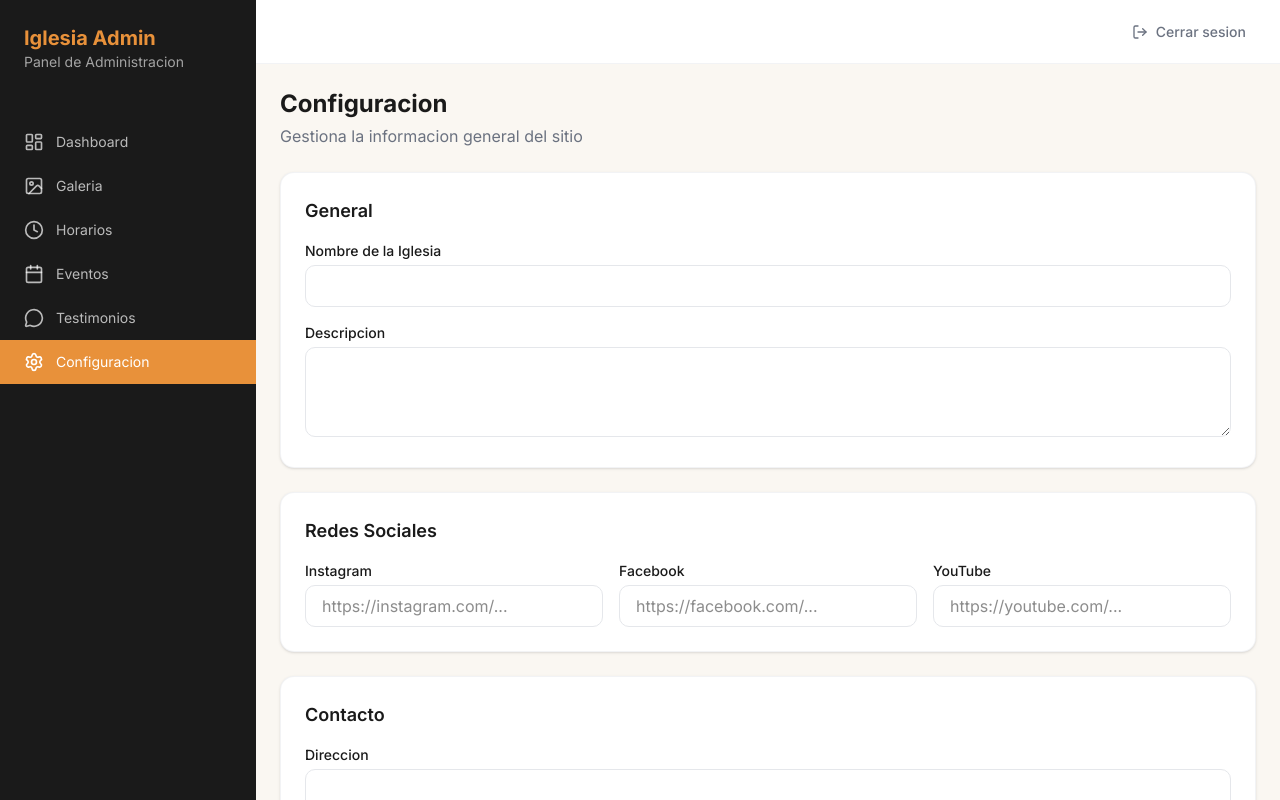
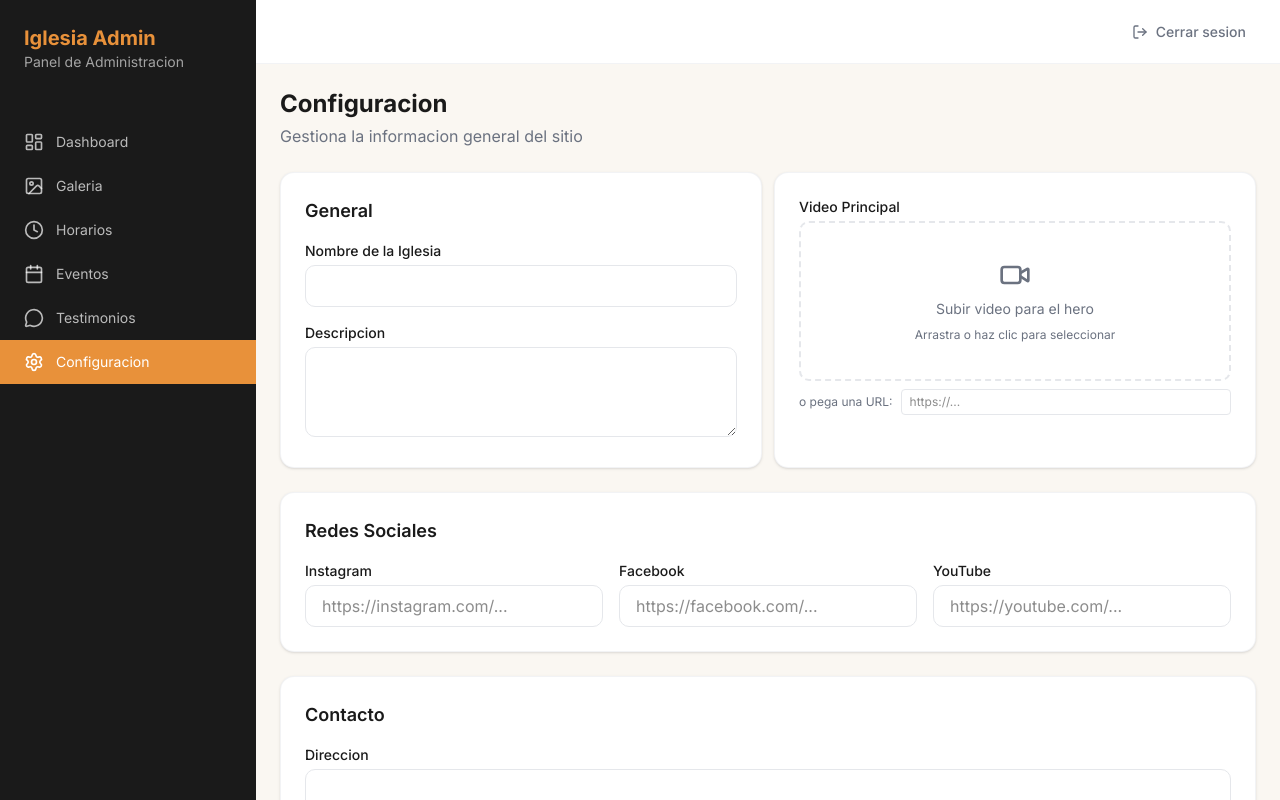
Before and after one commit to Jabbcode/iglesia_terres_d_lebre, a Next.js app: page /admin/configuracion in a window 1280 px wide. Shown: the top 800 px of the page. Built offline with nearby package versions, Linux system fonts and the light colour scheme; no server answers; the database is empty; a web font is replaced by a local one.

Commit message:
feat: agregando funcionalidad de video al hero + administrable

```diff
--- a/src/app/(admin)/admin/configuracion/page.tsx
+++ b/src/app/(admin)/admin/configuracion/page.tsx
@@ -6,6 +6,7 @@ import { zodResolver } from "@hookform/resolvers/zod"
 import { z } from "zod"
 import { Save } from "lucide-react"
 import { Button } from "@/components/ui/button"
+import { VideoUpload } from "@/components/admin/video-uplodad"
 
 const configSchema = z.object({
   nombreIglesia: z.string().min(1, "Nombre requerido"),
@@ -19,6 +20,7 @@ const configSchema = z.object({
   horarioAtencion: z.string(),
   googleMapsUrl: z.string().url("URL invalida").or(z.literal("")),
   googleMapsEmbed: z.string(),
+  videoHero: z.string().min(1, "Video requerido"),
 })
 
 type ConfigForm = z.infer<typeof configSchema>
@@ -34,10 +36,26 @@ export default function ConfiguracionPage() {
   const {
     register,
     handleSubmit,
+    watch,
+    setValue,
     reset,
     formState: { errors },
   } = useForm<ConfigForm>({
     resolver: zodResolver(configSchema),
+    defaultValues: {
+      nombreIglesia: "",
+      descripcion: "",
+      instagram: "",
+      facebook: "",
+      youtube: "",
+      direccion: "",
+      telefono: "",
+      email: "",
+      horarioAtencion: "",
+      googleMapsUrl: "",
+      googleMapsEmbed: "",
+      videoHero: "",
+    },
   })
 
   useEffect(() => {
@@ -47,6 +65,7 @@ export default function ConfiguracionPage() {
         reset({
           nombreIglesia: data.nombreIglesia || "",
           descripcion: data.descripcion || "",
+          videoHero: data.videoHero || "",
           instagram: data.instagram || "",
           facebook: data.facebook || "",
           youtube: data.youtube || "",
@@ -62,6 +81,7 @@ export default function ConfiguracionPage() {
   }, [reset])
 
   const onSubmit = async (data: ConfigForm) => {
+    console.log(data)
     setSaving(true)
     setMessage(null)
 
@@ -115,6 +135,7 @@ export default function ConfiguracionPage() {
           </div>
         )}
 
+        <div className="grid grid-cols-2 gap-3">
           {/* General */}
           <div className="border-border/50 rounded-xl border bg-white p-6 shadow-sm">
             <h2 className="text-foreground mb-4 text-lg font-semibold">
@@ -144,6 +165,29 @@ export default function ConfiguracionPage() {
                   rows={3}
                   className="border-border focus:border-amber w-full rounded-lg border bg-white px-4 py-2 focus:outline-none"
                 />
+              </div>
+            </div>
+          </div>
+
+          {/* Imagen Principal */}
+          <div className="border-border/50 rounded-xl border bg-white p-6 shadow-sm">
+            <div className="space-y-4">
+              <div>
+                <label className="text-foreground mb-1 block text-sm font-medium">
+                  Video Principal
+                </label>
+                <VideoUpload
+                  value={watch("videoHero")}
+                  onChange={(url) => setValue("videoHero", url)}
+                  folder="site_setting"
+                  placeholder="Subir video para el hero"
+                />
+                {errors.videoHero && (
+                  <p className="mt-1 text-sm text-red-500">
+                    {errors.videoHero.message}
+                  </p>
+                )}
+              </div>
             </div>
           </div>
         </div>
--- a/src/app/api/admin/config/route.ts
+++ b/src/app/api/admin/config/route.ts
@@ -31,6 +31,7 @@ const configSchema = z.object({
   // Non-nullable fields (have defaults in Prisma)
   nombreIglesia: z.string().min(1).optional(),
   descripcion: z.string().optional(),
+  videoHero: z.string().min(1, "Video requerido").optional(),
   // Nullable fields
   instagram: optionalUrl,
   facebook: optionalUrl,
--- a/src/app/api/public/config/route.ts
+++ b/src/app/api/public/config/route.ts
@@ -8,6 +8,7 @@ export async function GET() {
       select: {
         nombreIglesia: true,
         descripcion: true,
+        videoHero: true,
         instagram: true,
         facebook: true,
         youtube: true,
--- /dev/null
+++ b/src/components/admin/video-uplodad.tsx
@@ -0,0 +1,170 @@
+"use client"
+
+import { useState, useRef } from "react"
+import { X, Loader2, Video } from "lucide-react"
+import { Button } from "@/components/ui/button"
+import { uploadVideo } from "@/lib/supabase"
+import { cn } from "@/lib/utils"
+
+interface VideoUploadProps {
+  value: string
+  onChange: (url: string) => void
+  folder: string
+  placeholder?: string
+}
+
+export function VideoUpload({
+  value,
+  onChange,
+  folder,
+  placeholder = "Subir video",
+}: VideoUploadProps) {
+  const [uploading, setUploading] = useState(false)
+  const [error, setError] = useState<string | null>(null)
+  const [isDragging, setIsDragging] = useState(false)
+  const inputRef = useRef<HTMLInputElement>(null)
+
+  const processFile = async (file: File) => {
+    if (!file.type.startsWith("video/")) {
+      setError("Solo se permiten archivos de video")
+      return
+    }
+
+    // 50MB max recomendado
+    if (file.size > 50 * 1024 * 1024) {
+      setError("El video no puede superar 50MB")
+      return
+    }
+
+    setError(null)
+    setUploading(true)
+
+    try {
+      const url = await uploadVideo(file, folder)
+      if (url) {
+        onChange(url)
+      } else {
+        setError("Error al subir el video")
+      }
+    } catch {
+      setError("Error al subir el video")
+    } finally {
+      setUploading(false)
+      if (inputRef.current) {
+        inputRef.current.value = ""
+      }
+    }
+  }
+
+  const handleFileChange = async (e: React.ChangeEvent<HTMLInputElement>) => {
+    const file = e.target.files?.[0]
+    if (!file) return
+    await processFile(file)
+  }
+
+  const handleDrop = async (e: React.DragEvent<HTMLButtonElement>) => {
+    e.preventDefault()
+    e.stopPropagation()
+    setIsDragging(false)
+
+    const file = e.dataTransfer.files?.[0]
+    if (!file) return
+    await processFile(file)
+  }
+
+  const handleRemove = () => {
+    onChange("")
+  }
+
+  return (
+    <div className="space-y-2">
+      <input
+        ref={inputRef}
+        type="file"
+        accept="video/*"
+        onChange={handleFileChange}
+        className="hidden"
+        disabled={uploading}
+      />
+
+      {value ? (
+        <div className="relative">
+          <video
+            src={value}
+            controls
+            className="h-40 w-full rounded-lg border object-cover"
+          />
+
+          <Button
+            type="button"
+            variant="destructive"
+            size="icon"
+            className="absolute -top-2 -right-2 size-7"
+            onClick={handleRemove}
+          >
+            <X className="size-4" />
+          </Button>
+        </div>
+      ) : (
+        <button
+          type="button"
+          onClick={() => inputRef.current?.click()}
+          onDragOver={(e) => e.preventDefault()}
+          onDragEnter={(e) => {
+            e.preventDefault()
+            setIsDragging(true)
+          }}
+          onDragLeave={(e) => {
+            e.preventDefault()
+            setIsDragging(false)
+          }}
+          onDrop={handleDrop}
+          disabled={uploading}
+          className={cn(
+            "flex h-40 w-full flex-col items-center justify-center gap-2 rounded-lg border-2 border-dashed bg-white transition-colors",
+            isDragging
+              ? "border-amber bg-amber/5"
+              : "border-border hover:border-amber hover:bg-gray-50"
+          )}
+        >
+          {uploading ? (
+            <>
+              <Loader2 className="text-amber size-8 animate-spin" />
+              <span className="text-muted-foreground text-sm">Subiendo...</span>
+            </>
+          ) : isDragging ? (
+            <>
+              <Video className="text-amber size-8" />
+              <span className="text-amber text-sm font-medium">
+                Suelta el video aqui
+              </span>
+            </>
+          ) : (
+            <>
+              <Video className="text-muted-foreground size-8" />
+              <span className="text-muted-foreground text-sm">
+                {placeholder}
+              </span>
+              <span className="text-muted-foreground text-xs">
+                Arrastra o haz clic para seleccionar
+              </span>
+            </>
+          )}
+        </button>
+      )}
+
+      {error && <p className="text-sm text-red-500">{error}</p>}
+
+      <div className="flex items-center gap-2">
+        <span className="text-muted-foreground text-xs">o pega una URL:</span>
+        <input
+          type="text"
+          value={value}
+          onChange={(e) => onChange(e.target.value)}
+          placeholder="https://..."
+          className="border-border focus:border-amber flex-1 rounded border bg-white px-2 py-1 text-xs focus:outline-none"
+        />
+      </div>
+    </div>
+  )
+}
--- a/src/components/sections/hero.tsx
+++ b/src/components/sections/hero.tsx
@@ -3,9 +3,28 @@
 import Link from "next/link"
 import { Button } from "@/components/ui/button"
 import { motion, useReducedMotion, Variants } from "framer-motion"
+import { useConfigStore } from "@/stores/config-store"
+import { useEffect, useState, useRef } from "react"
 
 export function Hero() {
   const shouldReduceMotion = useReducedMotion()
+  const { config, fetchConfig } = useConfigStore()
+  const [videoLoaded, setVideoLoaded] = useState(false)
+  const videoRef = useRef<HTMLVideoElement>(null)
+
+  useEffect(() => {
+    fetchConfig()
+  }, [fetchConfig])
+
+  useEffect(() => {
+    const videoEl = videoRef.current
+    if (!videoEl) return
+
+    const handler = () => setVideoLoaded(true)
+    videoEl.addEventListener("canplaythrough", handler)
+
+    return () => videoEl.removeEventListener("canplaythrough", handler)
+  }, [config?.videoHero])
 
   const containerVariants: Variants = {
     hidden: { opacity: 0 },
@@ -29,17 +48,41 @@ export function Hero() {
   return (
     <section
       aria-labelledby="hero-heading"
-      className="relative flex min-h-[90vh] items-center justify-center overflow-hidden"
+      className="relative flex min-h-[90vh] items-center justify-center overflow-hidden bg-black"
     >
-      {/* Background image */}
-      <figure
-        className="absolute inset-0 bg-cover bg-center"
-        style={{
-          backgroundImage: "url('/hero/hero_bg.png')",
-        }}
-        role="img"
-        aria-label="Comunidad reunida en adoración"
-      />
+      {/* Background video */}
+      {config?.videoHero && (
+        <video
+          ref={videoRef}
+          key={config.videoHero}
+          autoPlay
+          loop
+          muted
+          playsInline
+          className={`absolute inset-0 h-full w-full object-cover transition-opacity duration-700 ${
+            videoLoaded ? "opacity-100" : "opacity-0"
+          }`}
+          aria-label="Video de fondo de la comunidad"
+          preload="auto"
+          crossOrigin="anonymous"
+        >
+          <source src={config.videoHero} type="video/mp4" />
+        </video>
+      )}
+
+      {/* Fallback / placeholder mientras carga */}
+      <div
+        className={`absolute inset-0 h-full w-full bg-black object-cover transition-opacity duration-700 ${
+          videoLoaded ? "opacity-0" : "opacity-100"
+        }`}
+      >
+        <img
+          src="/hero/hero_bg.png"
+          alt="Comunidad reunida en adoración"
+          className="h-full w-full object-cover"
+        />
+      </div>
+
       {/* Dark overlay */}
       <div className="absolute inset-0 bg-black/60" aria-hidden="true" />
 
--- a/src/lib/supabase.ts
+++ b/src/lib/supabase.ts
@@ -37,11 +37,8 @@ export async function uploadImage(
 }
 
 export async function deleteImage(url: string): Promise<boolean> {
-  // Use admin client for deletions (requires service role key)
   const client = supabaseAdmin || supabase
 
-  // Extract path from URL
-  // URL format: https://xxx.supabase.co/storage/v1/object/public/images/galeria/filename.jpg
   const match = url.match(/\/storage\/v1\/object\/public\/images\/(.+)$/)
   const path = match ? match[1] : null
 
@@ -62,3 +59,22 @@ export async function deleteImage(url: string): Promise<boolean> {
   console.log("Delete result:", data)
   return true
 }
+
+export async function uploadVideo(file: File, folder: string) {
+  const fileName = `${Date.now()}-${file.name}`
+
+  const { error } = await supabase.storage
+    .from("videos")
+    .upload(`${folder}/${fileName}`, file)
+
+  if (error) {
+    console.error(error)
+    return null
+  }
+
+  const { data } = supabase.storage
+    .from("videos")
+    .getPublicUrl(`${folder}/${fileName}`)
+
+  return data.publicUrl
+}
--- a/src/stores/config-store.ts
+++ b/src/stores/config-store.ts
@@ -3,6 +3,7 @@ import { create } from "zustand"
 interface ConfigSitio {
   nombreIglesia: string
   descripcion: string | null
+  videoHero: string
   instagram: string | null
   facebook: string | null
   youtube: string | null
```
Also changed, not shown: 1 other file (tests, documents, lock files or other folders). Lines whose indentation alone changed are shown as unchanged.
